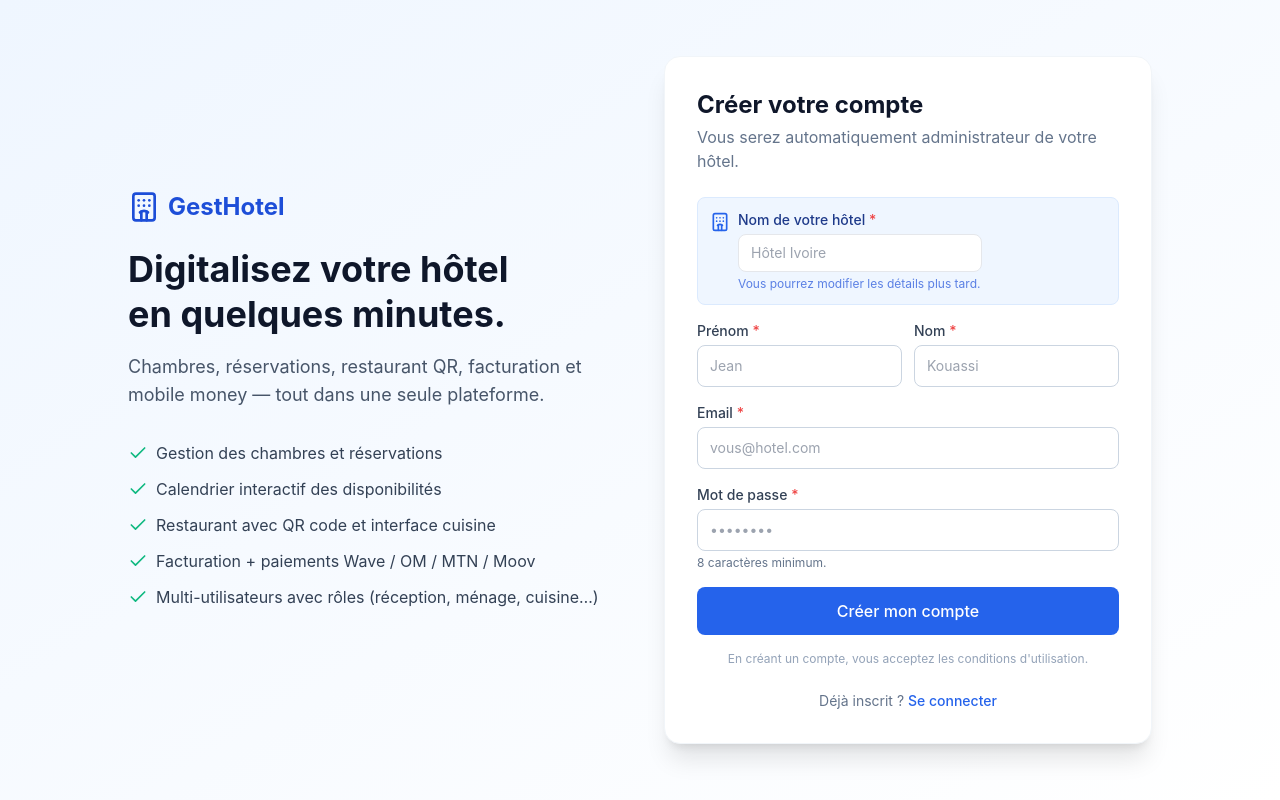
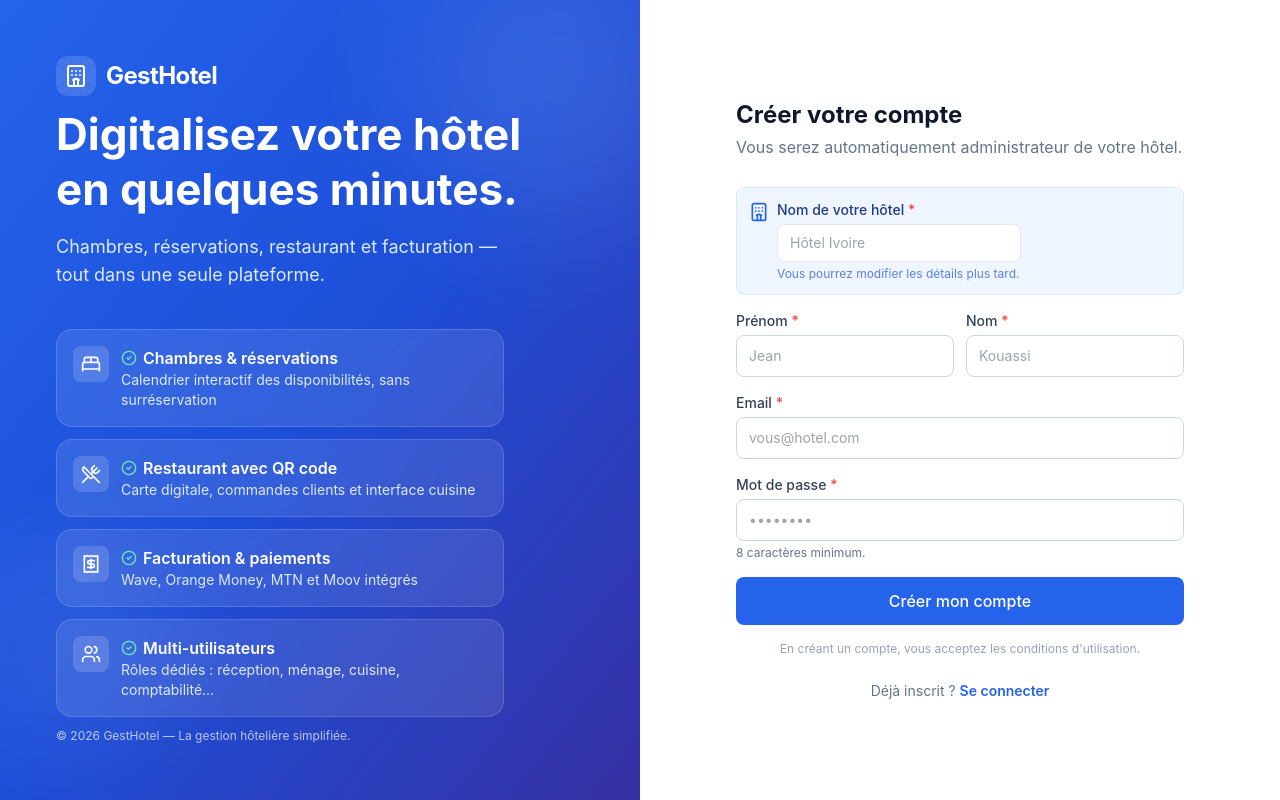
Before and after one commit to danielzehima/GestbHotel, a Next.js app: page /register in a window 1280 px wide. Built offline with nearby package versions, Linux system fonts and the light colour scheme; what @react-pdf/renderer would draw is missing.

Commit message:
même design

```diff
--- a/src/app/(auth)/register/page.tsx
+++ b/src/app/(auth)/register/page.tsx
@@ -1,65 +1,107 @@
 import Link from 'next/link';
-import { Hotel, Check } from 'lucide-react';
+import { Hotel, CheckCircle2, BedDouble, UtensilsCrossed, Receipt, Users } from 'lucide-react';
 import { RegisterForm } from './register-form';
 
 export const metadata = { title: 'Créer un compte — GestHotel' };
 
+const FEATURES = [
+  {
+    icon: BedDouble,
+    title: 'Chambres & réservations',
+    desc: 'Calendrier interactif des disponibilités, sans surréservation'
+  },
+  {
+    icon: UtensilsCrossed,
+    title: 'Restaurant avec QR code',
+    desc: 'Carte digitale, commandes clients et interface cuisine'
+  },
+  {
+    icon: Receipt,
+    title: 'Facturation & paiements',
+    desc: 'Wave, Orange Money, MTN et Moov intégrés'
+  },
+  {
+    icon: Users,
+    title: 'Multi-utilisateurs',
+    desc: 'Rôles dédiés : réception, ménage, cuisine, comptabilité…'
+  }
+];
+
 export default function RegisterPage() {
   return (
-    <main className="min-h-screen flex items-center justify-center px-6 py-12 bg-gradient-to-br from-brand-50 to-white">
-      <div className="w-full max-w-5xl grid grid-cols-1 lg:grid-cols-2 gap-8 lg:gap-12 items-center">
-        {/* Pitch côté gauche */}
-        <div className="hidden lg:block">
-          <Link href="/" className="inline-flex items-center gap-2 text-brand-700 mb-6">
-            <Hotel className="w-8 h-8" />
-            <span className="text-2xl font-bold">GestHotel</span>
+    <main className="min-h-screen grid lg:grid-cols-2">
+      {/* PANNEAU GAUCHE — branding */}
+      <div className="relative hidden lg:flex flex-col justify-between overflow-hidden bg-gradient-to-br from-brand-600 via-brand-700 to-indigo-800 p-10 xl:p-14 text-white">
+        {/* halos décoratifs */}
+        <div className="absolute -right-16 -top-16 w-72 h-72 bg-white/10 rounded-full blur-3xl" />
+        <div className="absolute -left-10 bottom-10 w-56 h-56 bg-white/5 rounded-full blur-2xl" />
+
+        {/* logo */}
+        <Link href="/" className="relative flex items-center gap-2.5">
+          <span className="w-10 h-10 rounded-xl bg-white/15 backdrop-blur flex items-center justify-center">
+            <Hotel className="w-6 h-6" />
+          </span>
+          <span className="text-2xl font-bold tracking-tight">GestHotel</span>
         </Link>
 
-          <h1 className="text-4xl font-bold text-slate-900 leading-tight mb-4">
+        {/* accroche + features */}
+        <div className="relative">
+          <h1 className="text-4xl xl:text-[2.75rem] font-bold leading-tight">
             Digitalisez votre hôtel<br />en quelques minutes.
           </h1>
-          <p className="text-lg text-slate-600 mb-8">
-            Chambres, réservations, restaurant QR, facturation et mobile money — tout dans une seule plateforme.
+          <p className="mt-4 text-brand-100 text-lg max-w-md">
+            Chambres, réservations, restaurant et facturation — tout dans une seule plateforme.
           </p>
 
-          <ul className="space-y-3 text-slate-700">
-            {[
-              'Gestion des chambres et réservations',
-              'Calendrier interactif des disponibilités',
-              'Restaurant avec QR code et interface cuisine',
-              'Facturation + paiements Wave / OM / MTN / Moov',
-              'Multi-utilisateurs avec rôles (réception, ménage, cuisine…)'
-            ].map((item) => (
-              <li key={item} className="flex items-start gap-2">
-                <Check className="w-5 h-5 text-emerald-500 shrink-0 mt-0.5" />
-                <span>{item}</span>
-              </li>
+          <div className="mt-10 space-y-3 max-w-md">
+            {FEATURES.map(({ icon: Icon, title, desc }) => (
+              <div
+                key={title}
+                className="flex items-start gap-3 rounded-2xl bg-white/10 backdrop-blur-sm border border-white/15 p-4"
+              >
+                <span className="w-9 h-9 rounded-lg bg-white/15 flex items-center justify-center shrink-0">
+                  <Icon className="w-5 h-5" />
+                </span>
+                <div>
+                  <p className="font-semibold flex items-center gap-1.5">
+                    <CheckCircle2 className="w-4 h-4 text-emerald-300" /> {title}
+                  </p>
+                  <p className="text-sm text-brand-100">{desc}</p>
+                </div>
+              </div>
             ))}
-          </ul>
+          </div>
         </div>
 
-        {/* Formulaire côté droit */}
-        <div>
-          <Link href="/" className="lg:hidden flex items-center justify-center gap-2 text-brand-700 mb-6">
-            <Hotel className="w-8 h-8" />
-            <span className="text-2xl font-bold">GestHotel</span>
+        <p className="relative text-xs text-brand-100/80">
+          © {new Date().getFullYear()} GestHotel — La gestion hôtelière simplifiée.
+        </p>
+      </div>
+
+      {/* PANNEAU DROIT — formulaire */}
+      <div className="flex items-center justify-center bg-white px-6 py-12 sm:px-10">
+        <div className="w-full max-w-md">
+          {/* logo compact (mobile uniquement) */}
+          <Link href="/" className="lg:hidden flex items-center justify-center gap-2 text-brand-700 mb-8">
+            <span className="w-9 h-9 rounded-xl bg-brand-600 text-white flex items-center justify-center">
+              <Hotel className="w-5 h-5" />
+            </span>
+            <span className="text-xl font-bold">GestHotel</span>
           </Link>
 
-          <div className="bg-white rounded-2xl shadow-xl p-8 border border-slate-100">
-            <h2 className="text-2xl font-bold text-slate-900 mb-1">Créer votre compte</h2>
-            <p className="text-slate-500 mb-6">Vous serez automatiquement administrateur de votre hôtel.</p>
+          <h2 className="text-2xl font-bold text-slate-900">Créer votre compte</h2>
+          <p className="text-slate-500 mt-1 mb-7">Vous serez automatiquement administrateur de votre hôtel.</p>
 
           <RegisterForm />
 
           <p className="text-center text-sm text-slate-500 mt-6">
             Déjà inscrit ?{' '}
-              <Link href="/login" className="text-brand-600 hover:underline font-medium">
+            <Link href="/login" className="text-brand-600 hover:underline font-semibold">
               Se connecter
             </Link>
           </p>
         </div>
       </div>
-      </div>
     </main>
   );
 }
```
Lines whose indentation alone changed are shown as unchanged.
